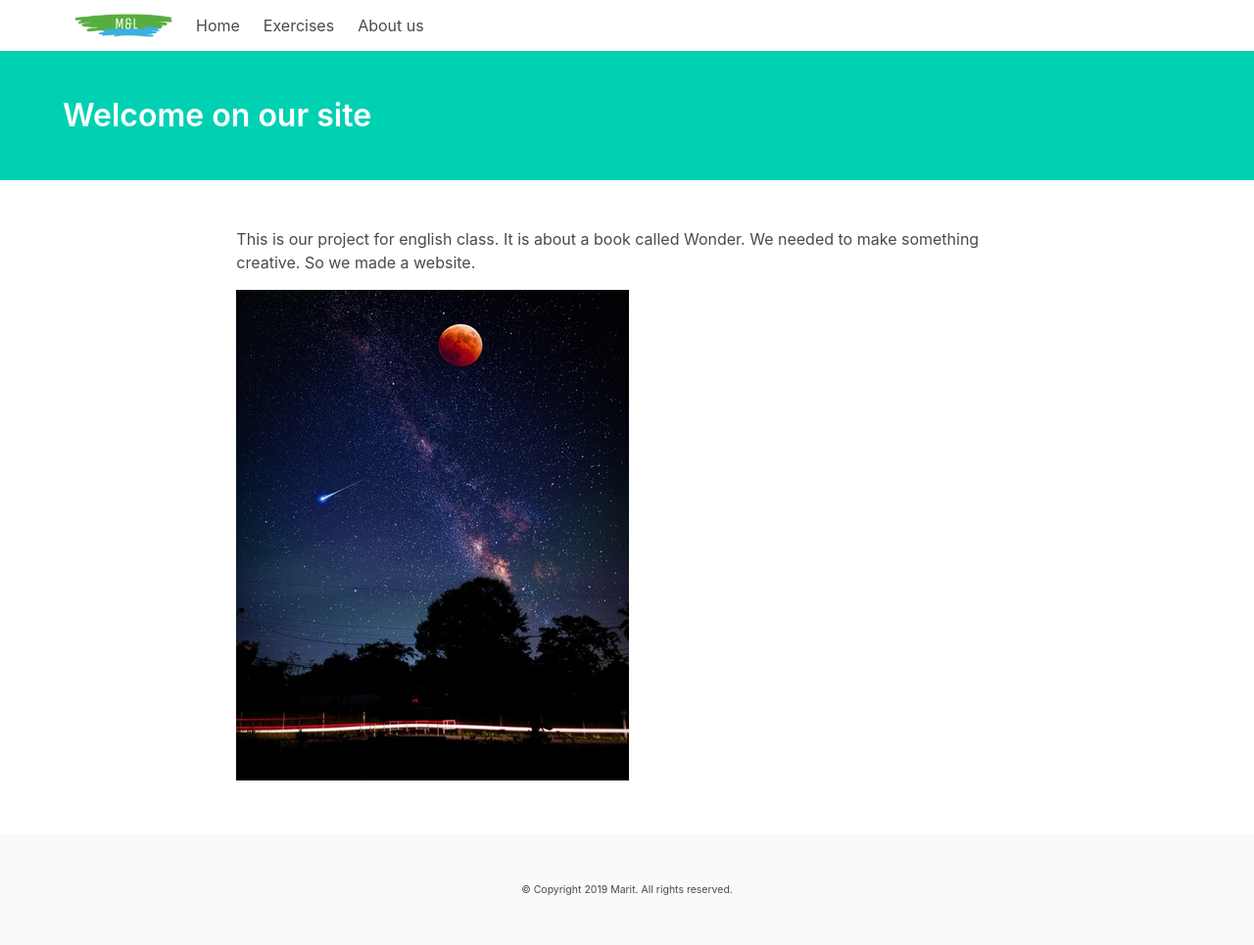
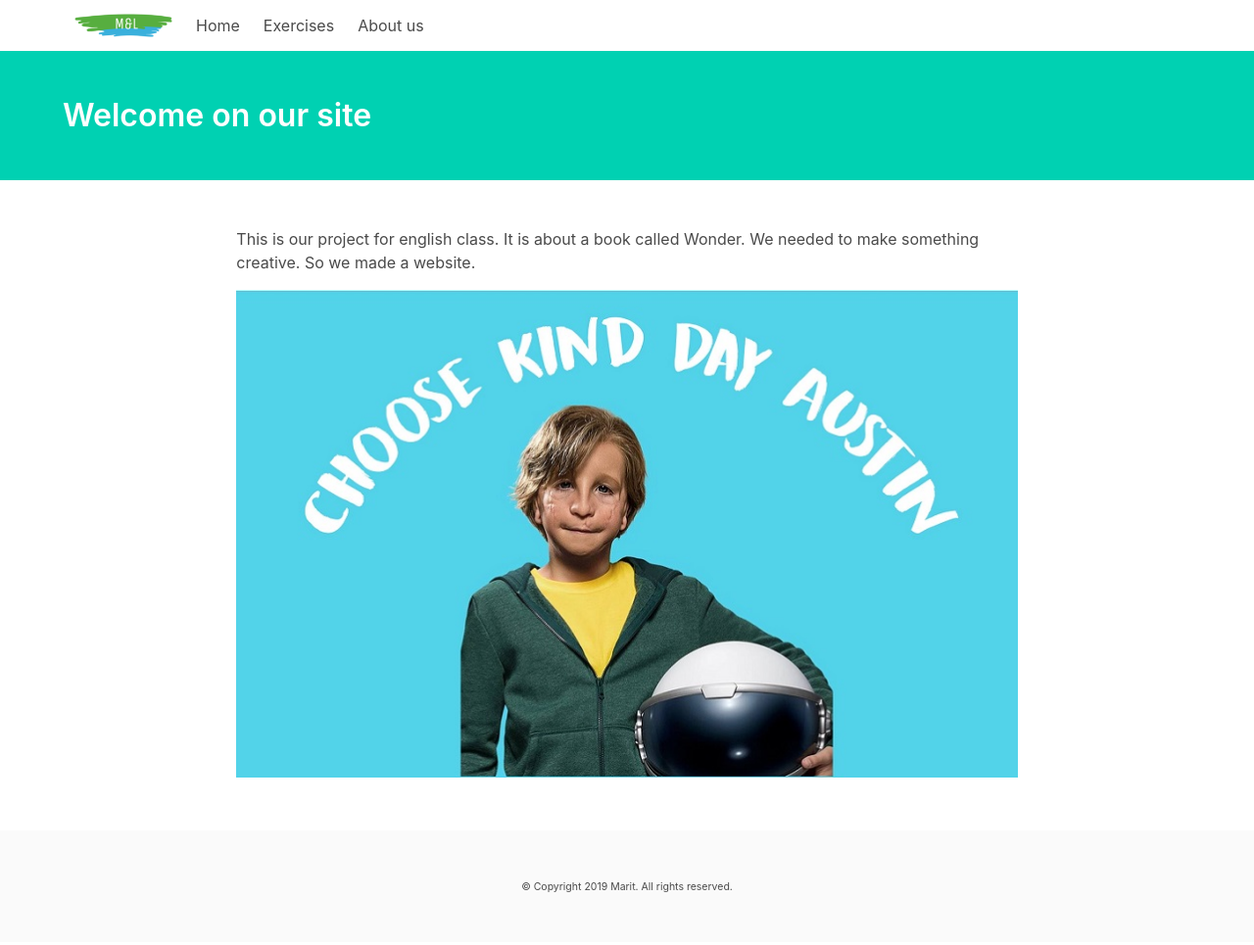
Before and after one commit to groninge01/marit, a Jekyll site: the page built from pages/index.md, in a window 1280 px wide. Shown: the whole page at 98% size. Built offline with Jekyll 4.4.1, drawn with Linux system fonts in a browser that asks for light colours; nearby versions of some CDN libraries; a script that is not in the unit is left out.

Commit message:
Update Page “index”

```diff
--- a/pages/index.md
+++ b/pages/index.md
@@ -7,4 +7,4 @@ intro_paragraph: ''
 ---
 This is our project for english class. It is about a book called Wonder. We needed to make something creative.  So we made a website.
 
-![](/assets/img/uploads/88.jpeg)
+![](/assets/img/uploads/8.jpg)
```
